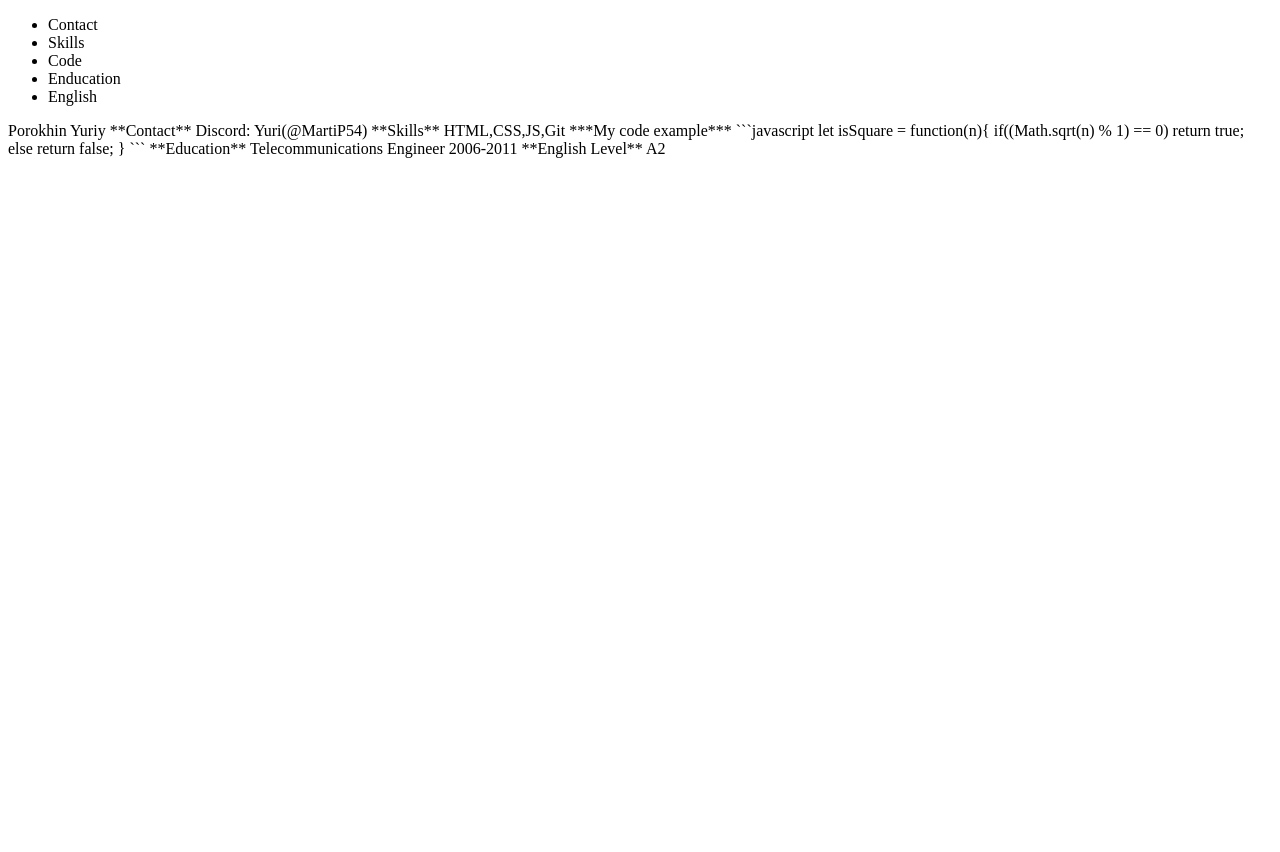
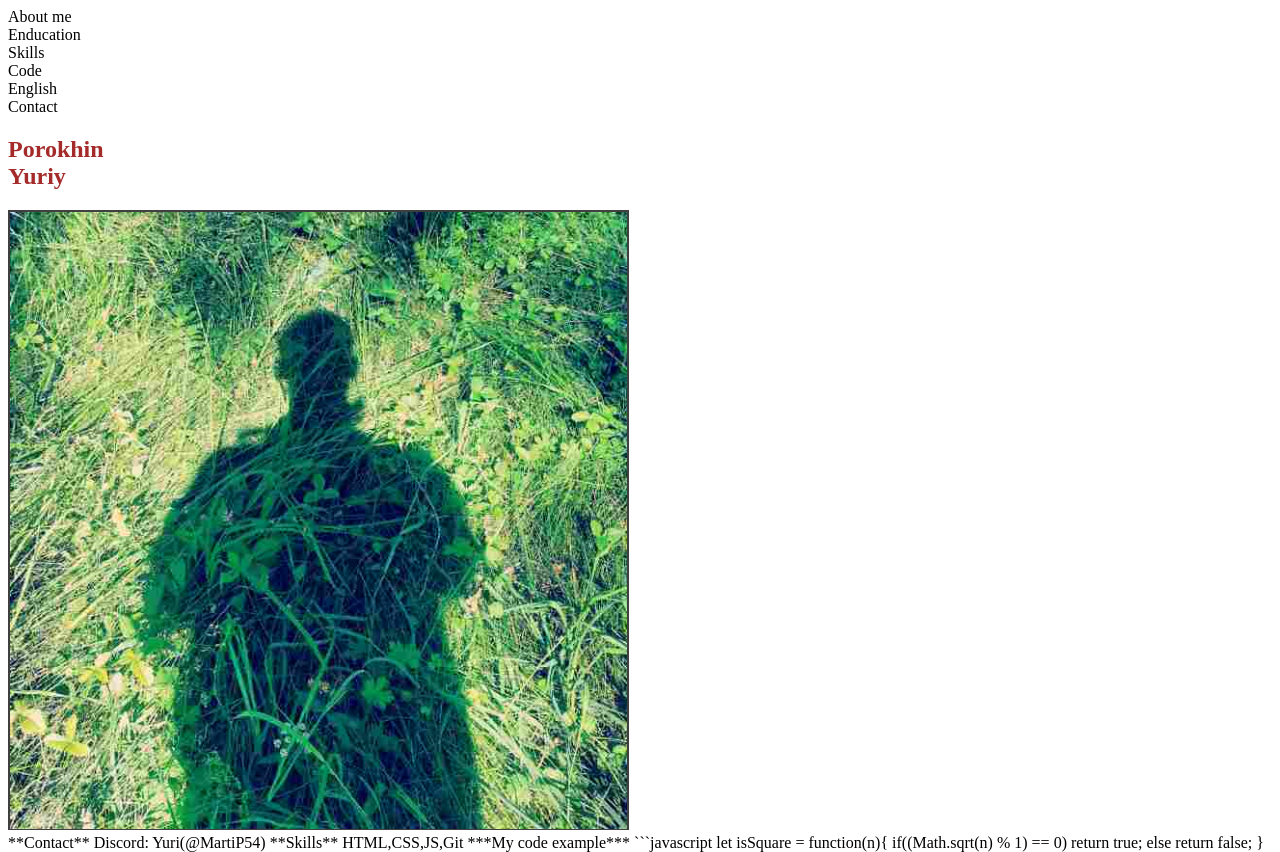
Before and after one commit to MartiP54/rsschool-cv, a plain HTML site: page index.html in a window 1280 px wide. Shown: the top 852 px of the page. Before the commit the page ends 800 px from the top, so only its background shows below. Drawn offline with Linux system fonts and the light colour scheme.

Commit message:
feat:add menu css

````diff
--- a/index.html
+++ b/index.html
@@ -2,24 +2,39 @@
 <html lang="en">
     <head>
         <meta charset="utf-8">
-        <link rel="stylessheet" href="style.css">
+        <link rel="stylesheet" href="./style.css">
         <title>CV</title>
     </head>
 
     <body>
         <header>
-            <nav class="nav">
-                <ul class="nav-list">
-                    <li class="nav-item">Contact</li>
-                    <li class="nav-item">Skills</li>
-                    <li class="nav-item">Code</li>
-                    <li class="nav-item">Enducation</li>
-                    <li class="nav-item">English</li>
+            <nav class="horiz-menu">
+                <ul class="horiz-menu-list">
+                    <li class="horiz-menu-item">About me</li>
+                    <li class="horiz-menu-item">Enducation</li>
+                    <li class="horiz-menu-item">Skills</li>
+                    <li class="horiz-menu-item">Code</li>
+                    <li class="horiz-menu-item">English</li>
+                    <li class="horiz-menu-item">Contact</li>
                 </ul>
             </nav>
         </header>
         <main>
-            Porokhin Yuriy
+
+            <div class="right">
+                <section class="page-title">
+                   <h1 class="main-title">
+                       Porokhin
+                       <br>
+                       Yuriy
+                    </h1>
+                </section>
+            </div>
+
+            <div class="left">
+                <img src="./img/avatar.png" alt="avatar of Porokhin Yuriy">
+            </div>
+
             **Contact**
             Discord: Yuri(@MartiP54)
             **Skills**
@@ -34,14 +49,22 @@
             }
             ```
             **Education**
+            2006-2011
+            Siberian State University of Telecommunications and Informatics
             Telecommunications Engineer
-            2006-2011
+
             **English Level**
             A2
 
         </main>
         <footer>
-
+            <a href="https://rs.school/js/">
+                <img src="./img/rs_school_js.svg" alt="logo rs school">
+            </a>
+            <a href="https://github.com/MartiP54">
+                <img src="./img/git_logo.png" alt="logo github">
+            </a>
+            2022
         </footer>
 
     </body>
--- a/style.css
+++ b/style.css
@@ -0,0 +1,10 @@
+.horiz-menu-list {
+    list-style:none;
+    margin: 0;
+    padding-left:0;
+    display: inline;
+}
+
+.main-title {
+    color: brown;
+}
````
Also changed, not shown: img/git_logo.png (added).
